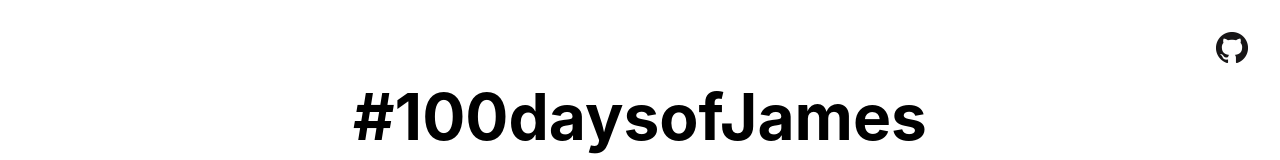
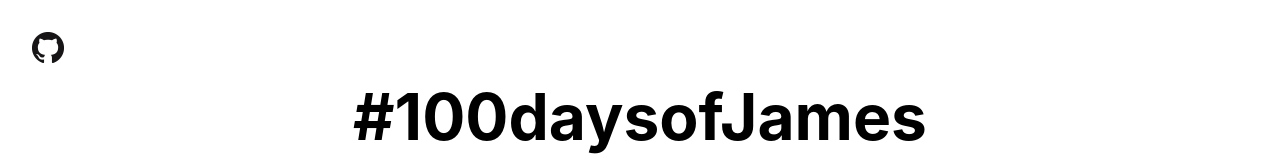
Before and after one commit to mattam/100daysofjames, a Next.js app: page / in a window 1280 px wide. Shown: the top 160 px of the page. Built offline with nearby package versions, Linux system fonts and the light colour scheme.

Commit message:
Adding in a toggle for the info panel

```diff
--- a/styles/Home.module.css
+++ b/styles/Home.module.css
@@ -68,6 +68,7 @@
   text-align: left;
   line-height: 1.9rem;
   z-index: 10;
+  padding-top: 8rem;
 }
 
 .superscript {
@@ -79,6 +80,9 @@
   position: fixed;
   top: 0;
   right: 0;
+  display: flex;
+  justify-content: space-between;
+  width: 100%;
   padding: 2rem;
   z-index: 20;
 }
```
Also changed, not shown: components/topNav.js (+11 -0 lines).
